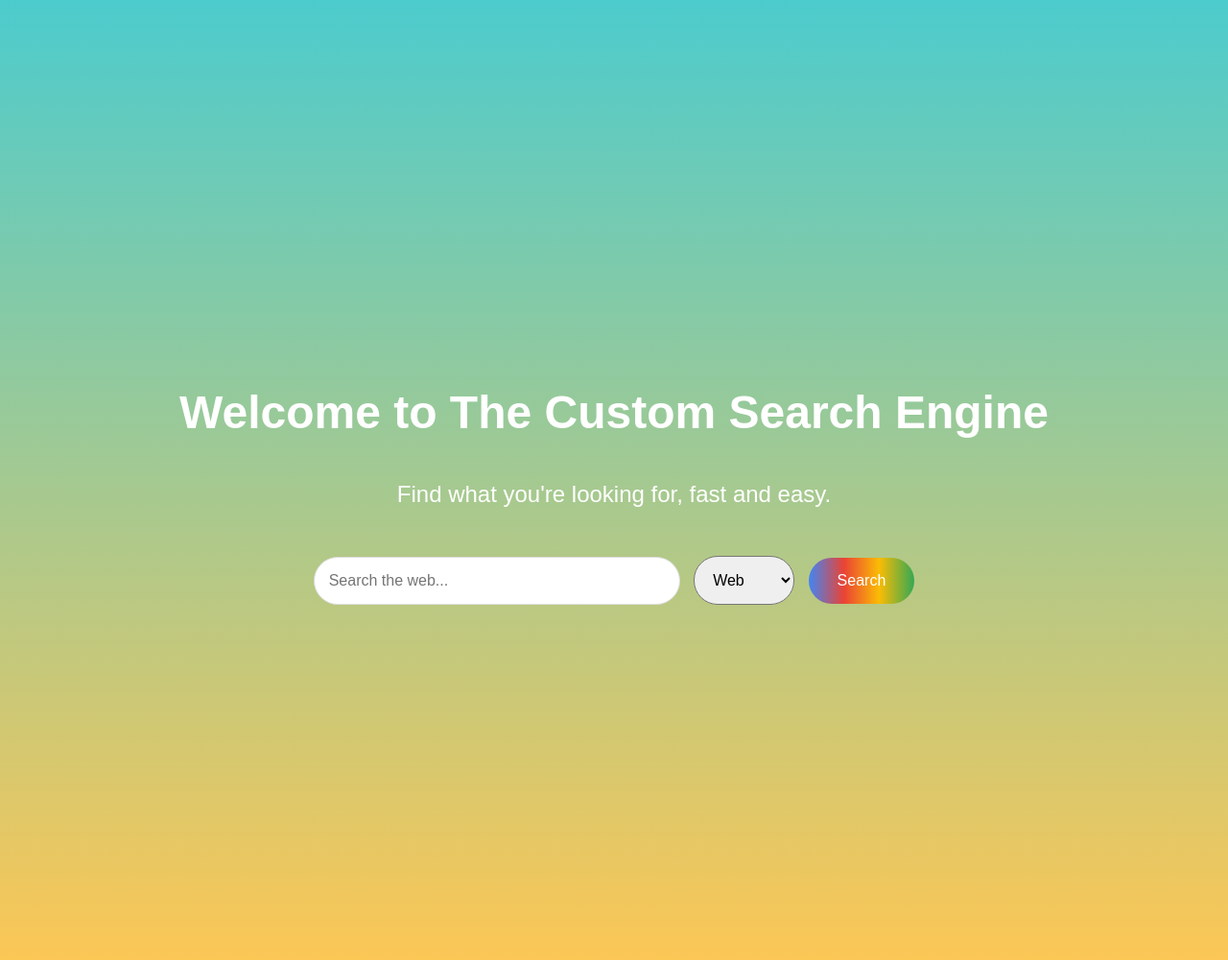
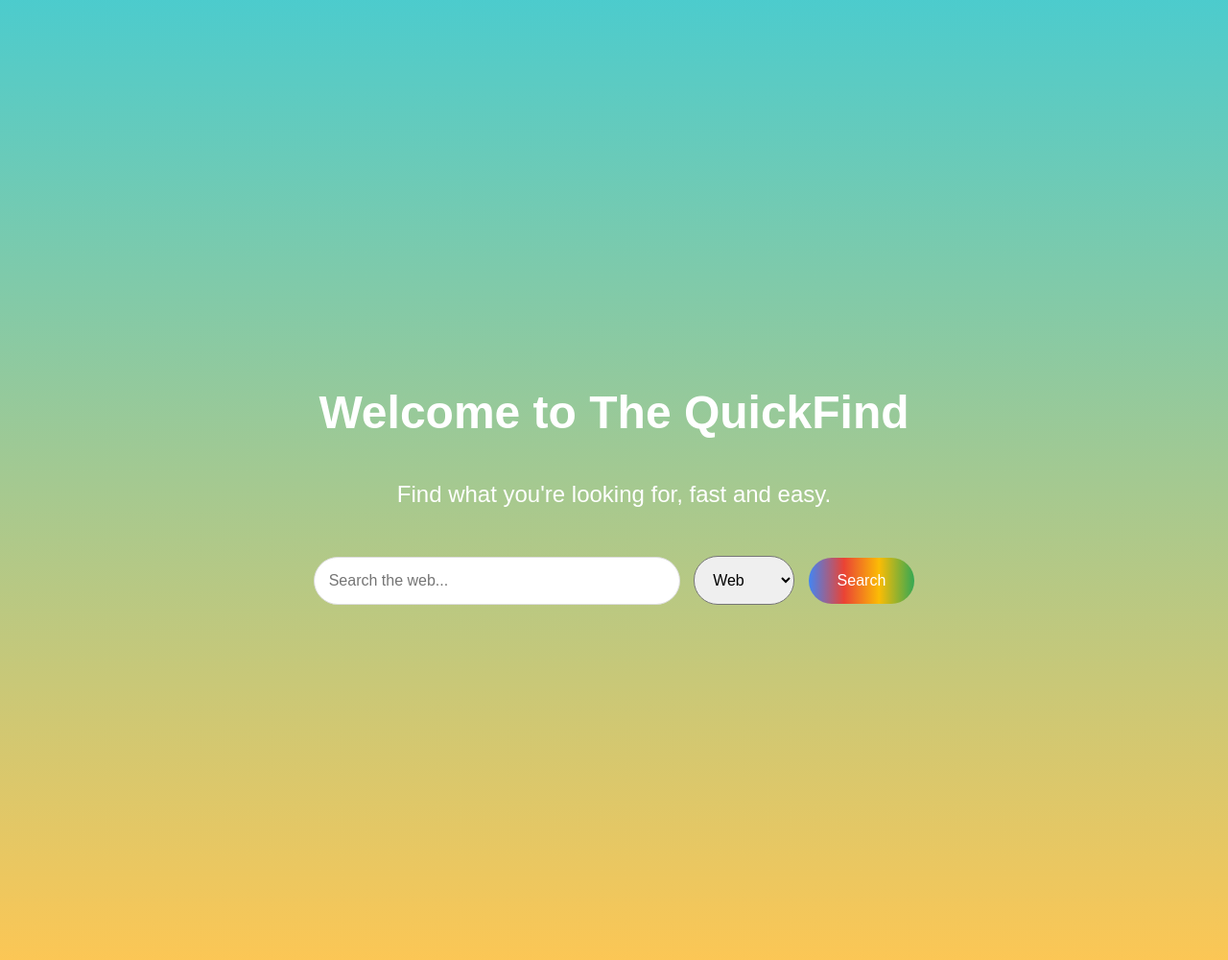
Before and after one commit to gracy1305/QuickFind, a Flask app: page / in a window 1280 px wide. Shown: the whole page at 96% size. Run offline with Flask 3, Linux system fonts and the light colour scheme; some libraries are stand-ins or nearby versions.

Commit message:
Updated index.html

```diff
--- a/templates/index.html
+++ b/templates/index.html
@@ -9,7 +9,7 @@
 <body class="{% if home_page %}home-page{% endif %}">
 
     <div class="home-container">
-        <h1>Welcome to The Custom Search Engine</h1>
+        <h1>Welcome to The QuickFind</h1>
         <p>Find what you're looking for, fast and easy.</p>
 
         <div class="search-container">
```
